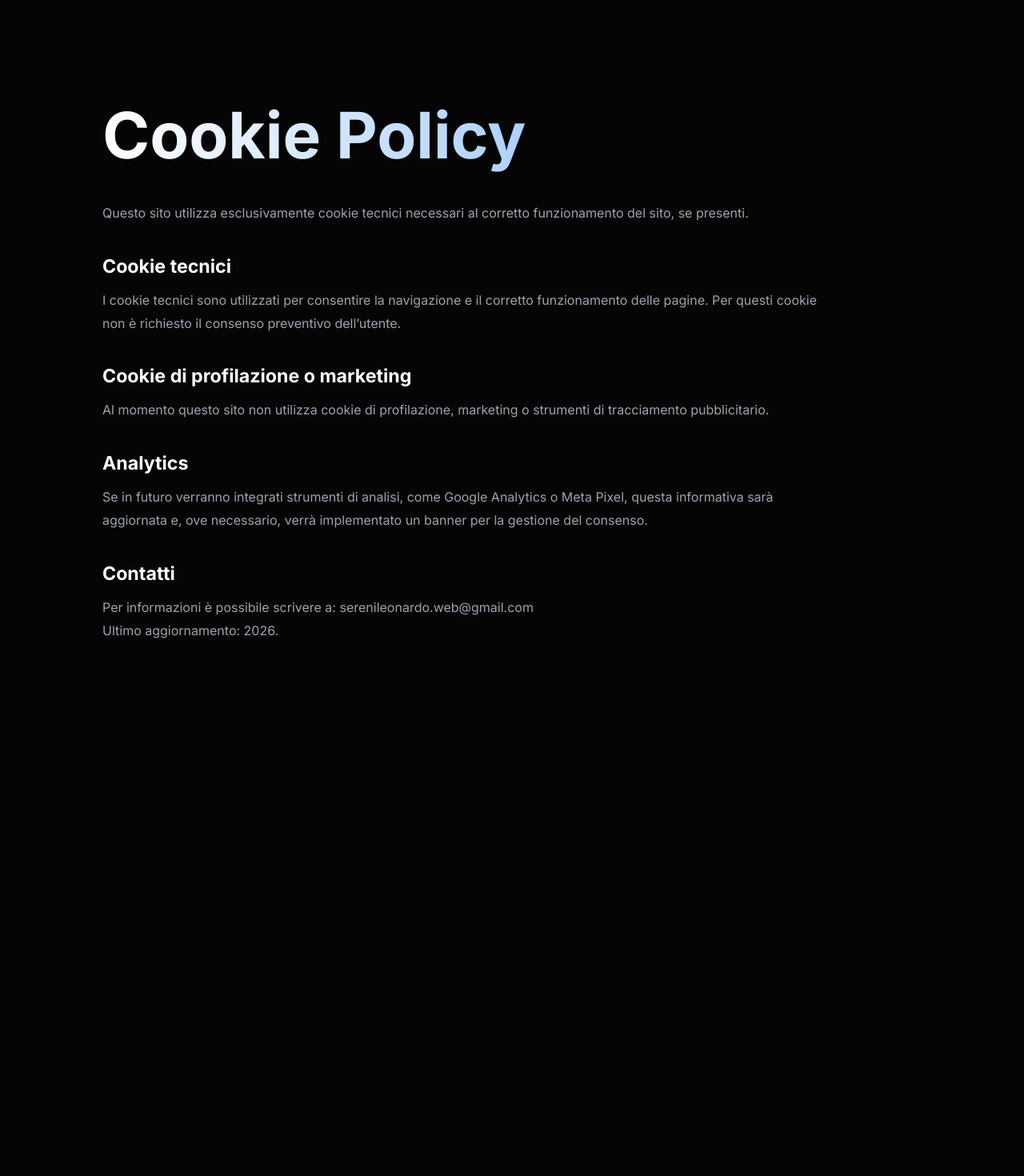
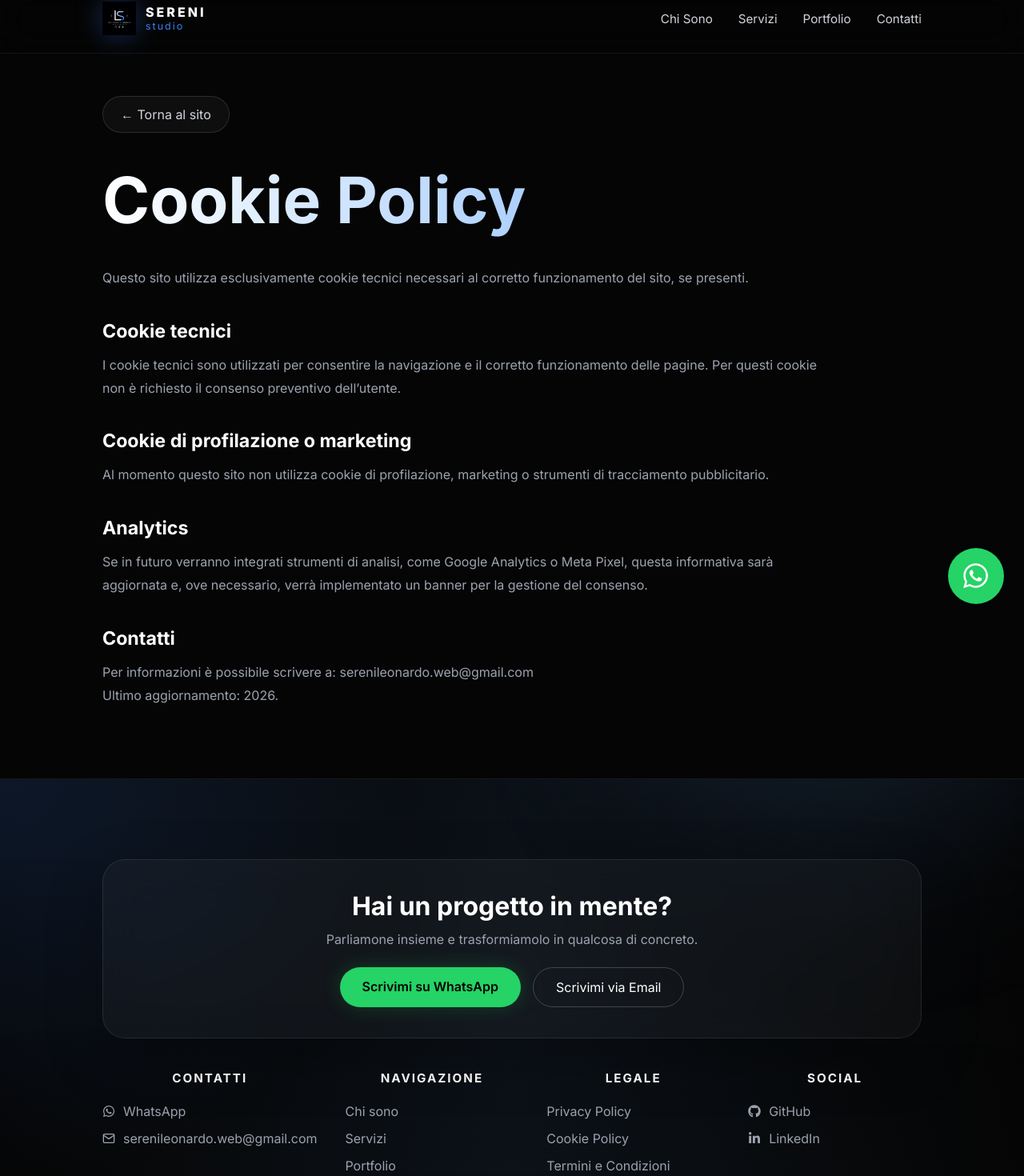
Before and after one commit to serenileonardo/leonardo-sereni, a React (Vite) app: page /cookie-policy in a window 1280 px wide. Shown: the part 20-1490 px from the top of the page at 80% size. Before the commit the page ends 912 px from the top, so only its background shows below. Built offline with nearby package versions, Linux system fonts and the light colour scheme.

Commit message:
fix layout

```diff
--- /dev/null
+++ b/src/components/LegalLayout.jsx
@@ -0,0 +1,30 @@
+import Navbar from "./Navbar";
+import Footer from "./Footer";
+import Background from "./Background";
+import CursorGlow from "./CursorGlow";
+import WhatsAppButton from "./WhatsAppButton";
+
+export default function LegalLayout({ title, children }) {
+  return (
+    <>
+      <Background />
+      <CursorGlow />
+      <Navbar />
+
+      <main className="legal-page">
+        <a href="/" className="legal-back">
+          ← Torna al sito
+        </a>
+
+        <h1>{title}</h1>
+
+        <div className="legal-content">
+          {children}
+        </div>
+      </main>
+
+      <WhatsAppButton />
+      <Footer />
+    </>
+  );
+}
--- a/src/components/Navbar.jsx
+++ b/src/components/Navbar.jsx
@@ -13,19 +13,19 @@ export default function Navbar() {
   const menuLinks = [
   {
     label: "Chi Sono",
-      href: "#about",
+    href: "/#about",
   },
   {
     label: "Servizi",
-      href: "#stack",
+    href: "/#stack",
   },
   {
     label: "Portfolio",
-      href: "#portfolio",
+    href: "/#portfolio",
   },
   {
     label: "Contatti",
-      href: "#contact",
+    href: "/#contact",
   },
 ];
 
--- a/src/index.css
+++ b/src/index.css
@@ -1157,6 +1157,35 @@ section{
 
 }
 
+.legal-back{
+  display:inline-flex;
+  align-items:center;
+  gap:8px;
+
+  margin-bottom:35px;
+  padding:12px 22px;
+
+  border-radius:999px;
+  border:1px solid rgba(255,255,255,.12);
+  background:rgba(255,255,255,.04);
+
+  color:#d1d5db;
+  text-decoration:none;
+
+  transition:.3s;
+}
+
+.legal-back:hover{
+  color:white;
+  border-color:#3b82f6;
+  box-shadow:0 0 25px rgba(59,130,246,.22);
+  transform:translateY(-2px);
+}
+
+.legal-content{
+  max-width:950px;
+}
+
 /* =========================
    NAVBAR RESPONSIVE
 ========================= */
--- a/src/pages/CookiePolicy.jsx
+++ b/src/pages/CookiePolicy.jsx
@@ -1,8 +1,8 @@
+import LegalLayout from "../components/LegalLayout";
+
 export default function CookiePolicy() {
   return (
-    <main className="legal-page">
-      <h1>Cookie Policy</h1>
-
+    <LegalLayout title="Cookie Policy">
       <p>
         Questo sito utilizza esclusivamente cookie tecnici necessari al corretto
         funzionamento del sito, se presenti.
@@ -35,6 +35,6 @@ export default function CookiePolicy() {
       </p>
 
       <p>Ultimo aggiornamento: 2026.</p>
-    </main>
+    </LegalLayout>
   );
 }
--- a/src/pages/PrivacyPolicy.jsx
+++ b/src/pages/PrivacyPolicy.jsx
@@ -1,8 +1,8 @@
+import LegalLayout from "../components/LegalLayout";
+
 export default function PrivacyPolicy() {
   return (
-    <main className="legal-page">
-      <h1>Privacy Policy</h1>
-
+    <LegalLayout title="Privacy Policy">
       <p>
         La presente informativa descrive le modalità di trattamento dei dati
         personali raccolti tramite questo sito web.
@@ -51,9 +51,9 @@ export default function PrivacyPolicy() {
 
       <h2>Aggiornamenti</h2>
       <p>
-        La presente informativa può essere aggiornata nel tempo. Ultimo
-        aggiornamento: 2026.
+        La presente informativa può essere aggiornata nel tempo.
+        Ultimo aggiornamento: 2026.
       </p>
-    </main>
+    </LegalLayout>
   );
 }
--- a/src/pages/Terms.jsx
+++ b/src/pages/Terms.jsx
@@ -1,8 +1,8 @@
+import LegalLayout from "../components/LegalLayout";
+
 export default function Terms() {
   return (
-    <main className="legal-page">
-      <h1>Termini e Condizioni</h1>
-
+    <LegalLayout title="Termini e Condizioni">
       <p>
         Le informazioni presenti su questo sito hanno finalità informative e
         promozionali relative ai servizi di sviluppo web offerti da SERENI
@@ -37,6 +37,6 @@ export default function Terms() {
       </p>
 
       <p>Ultimo aggiornamento: 2026.</p>
-    </main>
+    </LegalLayout>
   );
 }
```
Lines whose indentation alone changed are shown as unchanged.
